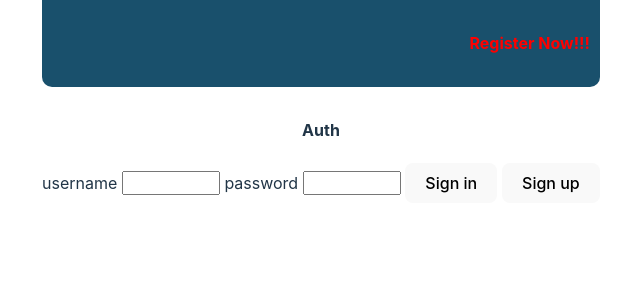
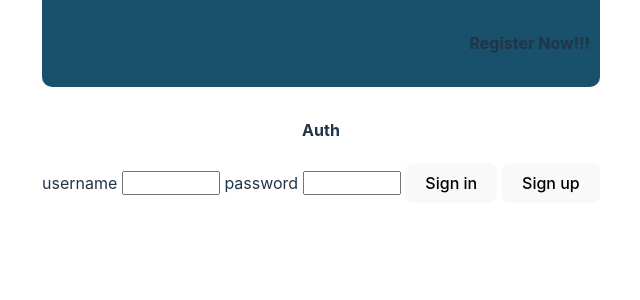
Before and after one commit to DeEKol/chat-client, a Svelte app: page / in a window 1280 px wide. Shown: the top 300 px of the page, without its empty margins (319-959 px from the left). Built offline with nearby package versions, Linux system fonts and the light colour scheme; no server answers.

Commit message:
udp header refactor

```diff
--- a/src/app/App.svelte
+++ b/src/app/App.svelte
@@ -4,6 +4,7 @@
     import Auth from "../features/Auth/Auth.svelte";
     import AuthApi from "../shared/api/AuthApi.js";
     import {onMount} from "svelte";
+    import Header from "../widgets/Header";
 
     onMount(async () => {
         try {
@@ -23,17 +24,7 @@
 </script>
 
 <main class="layout">
-    <header class="header" id="top">
-    {#if !!$userStore.id && !!$userStore.username}
-        <h4>id: {$userStore.id} username: {$userStore.username}</h4>
-        <div>
-            <button on:click={() => location.reload()}>Reload Page</button>
-            <button on:click={() => onLogout()}>Logout</button>
-        </div>
-        {:else}
-        <h4 class="red">Register Now!!!</h4>
-    {/if}
-    </header>
+    <Header id={$userStore.id} username={$userStore.username} />
     {#if !!$userStore.id && !!$userStore.username}
         <HomePage />
         {:else}
--- /dev/null
+++ b/src/widgets/Header/index.ts
@@ -0,0 +1 @@
+export { default as default } from './ui/Header.svelte';
--- /dev/null
+++ b/src/widgets/Header/ui/Header.svelte
@@ -0,0 +1,37 @@
+<script lang="ts">
+    import AuthApi from "../../../shared/api/AuthApi";
+
+    export let id: number;
+    export let username: string;
+
+    const onLogout = () => {
+        AuthApi.logout();
+    }
+</script>
+
+<header class="header" id="top">
+    {#if !!id && !!username}
+        <h4>id: {id} username: {username}</h4>
+        <div>
+            <button on:click={() => location.reload()}>Reload Page</button>
+            <button on:click={() => onLogout()}>Logout</button>
+        </div>
+    {:else}
+        <h4 class="red">Register Now!!!</h4>
+    {/if}
+</header>
+
+<style>
+    .header {
+        padding: 10px;
+        margin-bottom: 10px;
+        display: flex;
+        flex-direction: column;
+        align-items: end;
+
+        background: #19506c;
+
+        border-bottom-left-radius: 10px;
+        border-bottom-right-radius: 10px;
+    }
+</style>
```
